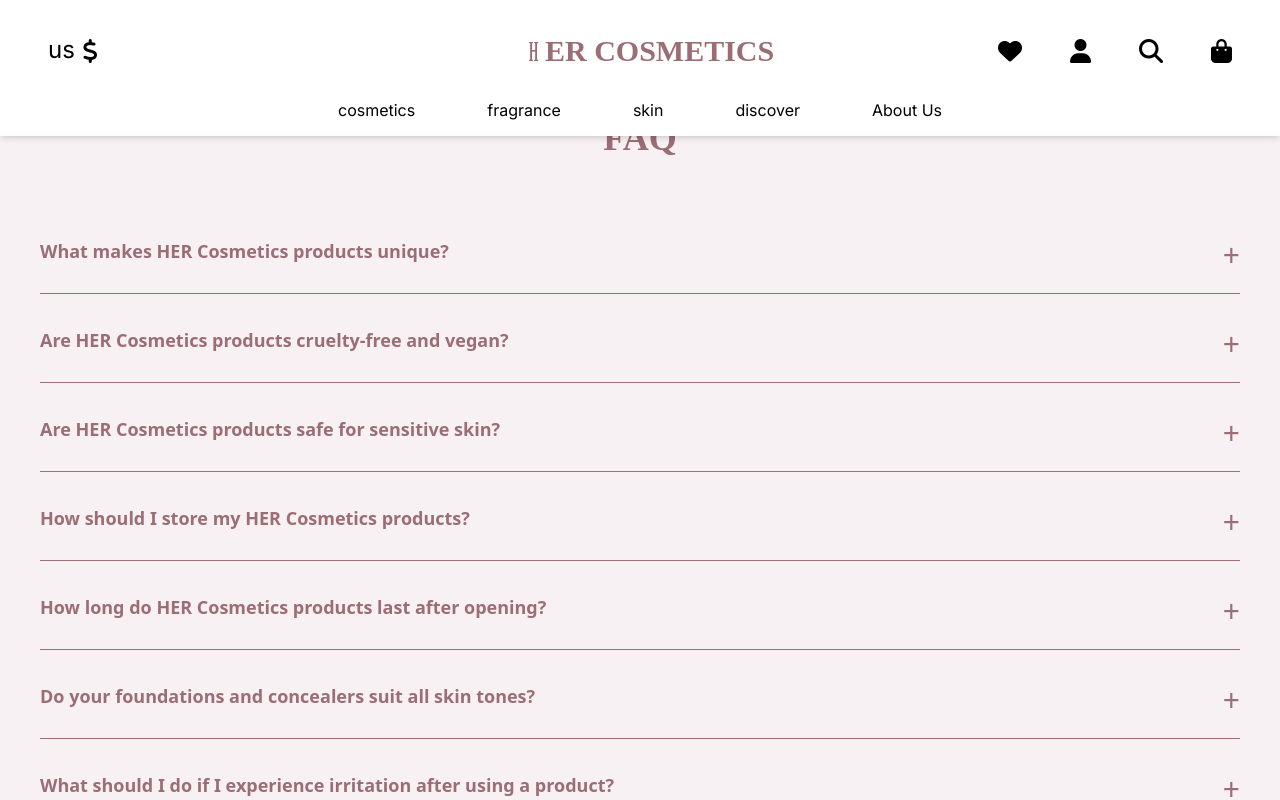
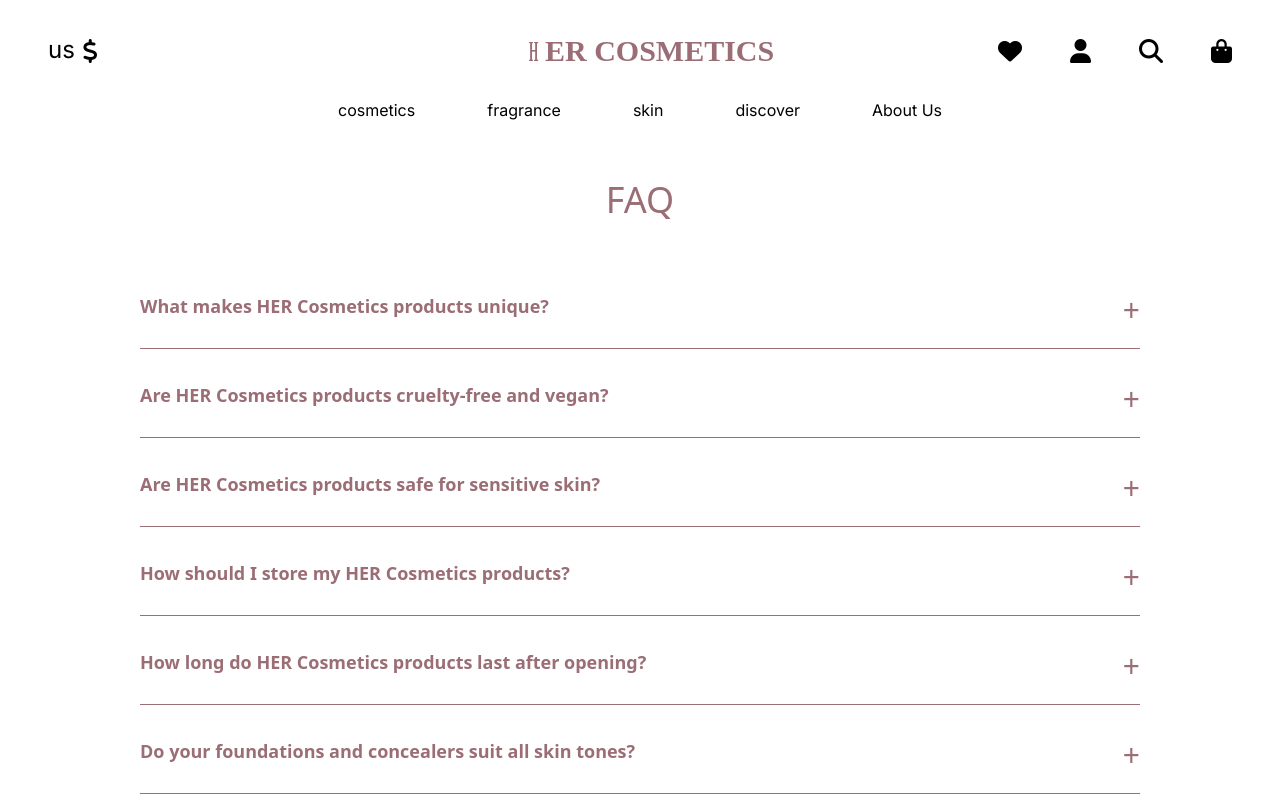
Before and after one commit to areebamoosa/HER-Cosmetics, a React (Vite) app: page /faq in a window 1280 px wide. Shown: the top 800 px of the page. Built offline with nearby package versions, Linux system fonts and the light colour scheme.

Commit message:
About Us Page Completed

```diff
--- a/src/Components/AboutUs-Page/FaqCard.jsx
+++ b/src/Components/AboutUs-Page/FaqCard.jsx
@@ -6,7 +6,7 @@ const FaqCard = ({ id, question, answer, onClick }) => {
 
     return (
         <>
-            <div className='w-[1200px] overflow-hidden text-wrap cursor-pointer' onClick={() => setFaq(!faq)}>
+            <div className='w-[1000px] overflow-hidden text-wrap cursor-pointer' onClick={() => setFaq(!faq)}>
                 <div className='flex justify-between '>
                     <h4 className='dark-pink font-semibold text-lg' >{question}</h4>
                     <button className='dark-pink text-3xl' >  {faq ? "-" : "+"} </button>
--- a/src/Components/AboutUs-Page/Faqs.jsx
+++ b/src/Components/AboutUs-Page/Faqs.jsx
@@ -53,23 +53,19 @@ const Faqs = () => {
         <>
             <Nav />
 
-            <div className="flex flex-col justify-center items-center mt-30">
-
+            <div className="flex flex-col justify-center items-center mt-20 pt-[100px] bg-white">
                 <div>
-                    <h1 className='headFont dark-pink text-4xl'>FAQ</h1>
+                    <h1 className='Font dark-pink text-4xl'>FAQ</h1>
                 </div>
-
-                <div className="mt-20 flex flex-col gap-8 ">
+                <div className="mt-10 flex flex-col gap-8 p-8 ">
                     {faqs.map((faq, index) => (
-
                         <FaqCard key={faq.id} {...faq} />
-
                     ))}
                 </div>
             </div>
+
             <Footer />
         </>
-
     );
 }
 
--- a/src/Components/Navbar/Nav.jsx
+++ b/src/Components/Navbar/Nav.jsx
@@ -4,7 +4,7 @@ import { Link } from 'react-router-dom'
 const Nav = () => {
     return (
         <>
-            <div className="fixed top-0 left-0 w-full  z-50 shadow-md p-2 bg-white">
+            <div className="fixed top-0 left-0 w-full z-50 p-2 bg-white">
 
                 <div className='text-white flex justify-between items-center mt-6 text-2xl '>
 
```
